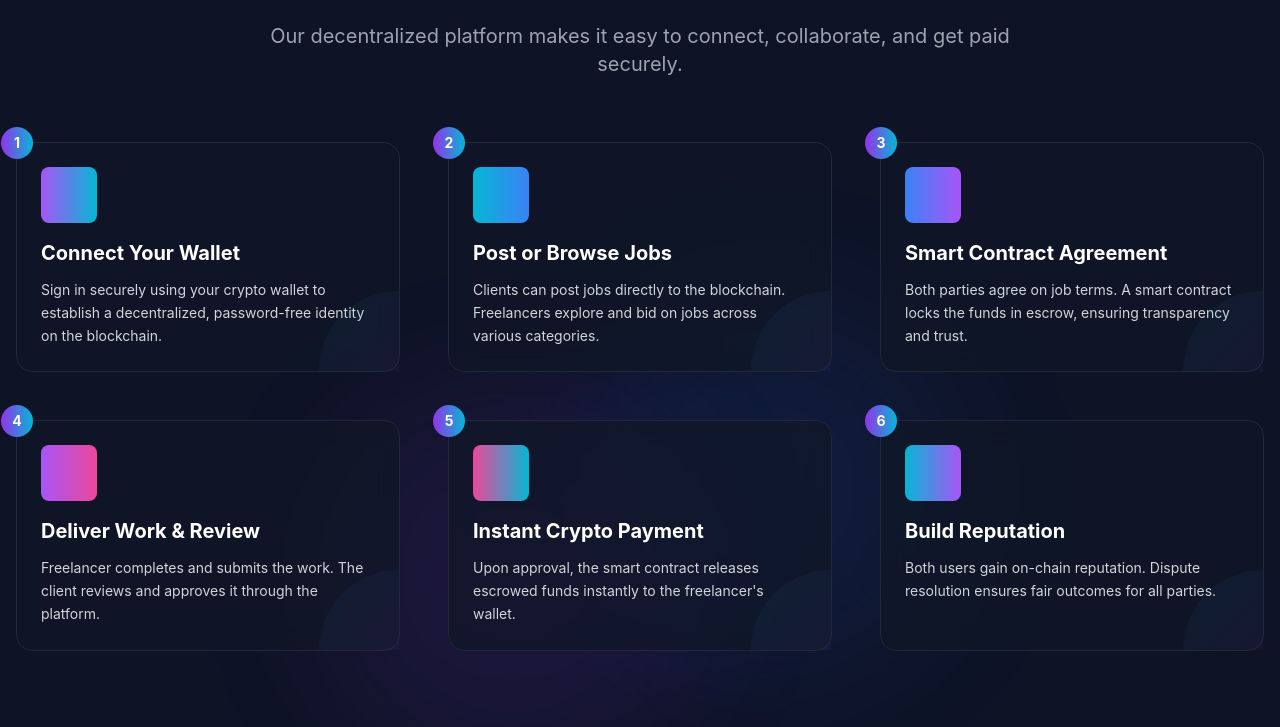
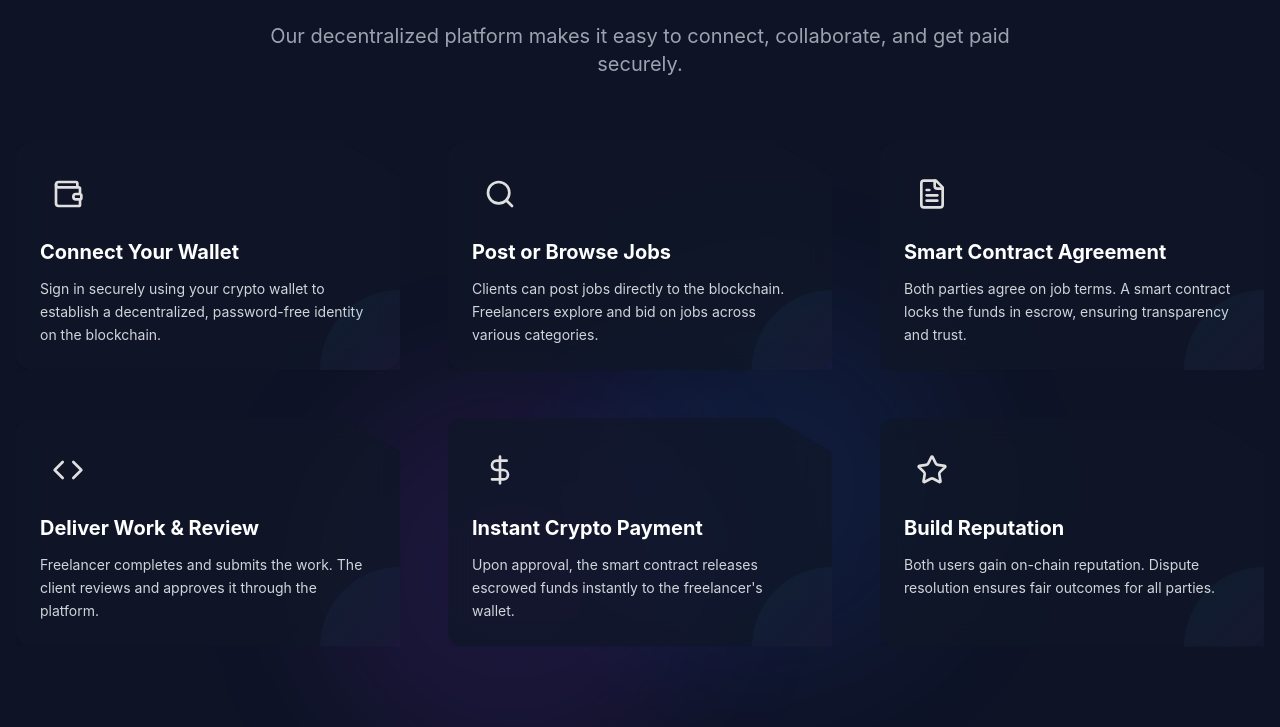
Before and after one commit to Sribabu-Mandraju/D_Freelance, a React (Vite) app in the folder frontend/: page / in a window 1280 px wide. Shown: the part 1012-1739 px from the top of the page. Built offline with nearby package versions, Linux system fonts and the light colour scheme.

Commit message:
responsive done

```diff
--- a/frontend/src/Components/Navbar.jsx
+++ b/frontend/src/Components/Navbar.jsx
@@ -407,8 +407,8 @@ const  Navbar = () => {
     <>
       {/* Main Navigation */}
       <nav className="fixed top-0 left-0 w-full z-50 bg-[#17171A] border-b border-gray-800">
-        <div className=" mx-auto px-4">
-          <div className="flex items-center h-16">
+        <div className="flex justify-between  px-4">
+          <div className="flex items-center justify-between h-16">
             {/* Logo */}
             <Link to="/" className="flex items-center gap-2 group">
               <div className="relative overflow-hidden rounded-full w-8 h-8 bg-gradient-to-br from-purple-600 to-cyan-500 flex items-center justify-center">
--- a/frontend/src/Components/main/ActiveFreelancers.jsx
+++ b/frontend/src/Components/main/ActiveFreelancers.jsx
@@ -267,19 +267,19 @@ export default ActiveFreelancers;
 function FreelancerCard({ freelancer, onClick }) {
   return (
     <div
-      className="relative backdrop-blur-md bg-gray-900/70 border border-gray-800 rounded-2xl p-6 h-full hover:border-purple-500/60 hover:shadow-xl hover:shadow-purple-500/10 transition-all duration-300 ease-in-out cursor-pointer group"
+      className="relative  backdrop-blur-md bg-gray-900/70 border border-gray-800 rounded-2xl p-6 h-full hover:border-purple-500/60 hover:shadow-xl hover:shadow-purple-500/10 transition-all duration-300 ease-in-out cursor-pointer group"
       onClick={onClick}
     >
-      <div className="absolute top-4 right-4">
+      <div className="absolute top-2 md:top-4 right-4 ">
         <span
-          className={`inline-flex items-center gap-1 text-xs font-medium px-2 py-1 rounded-full ${
+          className={`inline-flex items-center gap-1 text-xs font-medium px-2 py-1  rounded-full ${
             freelancer.status === "Available"
               ? "bg-green-500/10 text-green-400 border border-green-500/20"
               : "bg-red-500/10 text-red-400 border border-red-500/20"
           }`}
         >
           <div
-            className={`w-2 h-2 rounded-full ${
+            className={`w-2 h-2 rounded-full  ${
               freelancer.status === "Available" ? "bg-green-400 animate-pulse" : "bg-red-400"
             }`}
           />
@@ -287,7 +287,7 @@ function FreelancerCard({ freelancer, onClick }) {
         </span>
       </div>
 
-      <div className="flex items-start gap-4 mb-4">
+      <div className="flex items-start gap-4 mb-4 mt-3 md:mt-0">
         <div className="relative">
           <img
             src={freelancer.avatar || "/placeholder.svg"}
--- a/frontend/src/Components/main/HeroSection.jsx
+++ b/frontend/src/Components/main/HeroSection.jsx
@@ -52,7 +52,7 @@ const HeroSection = () => {
       {/* Grid overlay */}
       <div className="absolute  inset-0 bg-grid-pattern opacity-10"></div>
 
-      <div className="container mx-auto relative z-10 ">
+      <div className=" relative z-10">
         {/* Top stats bar */}
         <div className="bg-gray-800/60 backdrop-blur-md rounded-lg p-2 mb-4 mt-2  sm:mb-4 border border-gray-700/50 shadow-lg">
           <div className="flex flex-col sm:flex-row justify-between items-start sm:items-center text-xs sm:text-sm overflow-x-auto">
@@ -87,10 +87,10 @@ const HeroSection = () => {
         </div>
 
         {/* Hero content */}
-        <div className="flex w-full mx-auto flex-col lg:flex-row mt-[-70px] gap-8 sm:gap-12 items-center">
+        <div className="flex w-full mx-auto flex-col lg:flex-row md:mt-[-70px] gap-8 sm:gap-12 items-center">
           {/* Left side - Main content */}
           <div
-            className={`w-full lg:w-1/2 scale-[0.7]  transition-all duration-800 ${
+            className={`w-full lg:w-1/2 md:scale-[0.7]  transition-all duration-800 ${
               isVisible
                 ? "opacity-100 translate-y-0"
                 : "opacity-0 translate-y-30"
@@ -198,7 +198,7 @@ const HeroSection = () => {
 
           {/* Right side - Market preview */}
           <div
-            className={`w-full lg:w-1/2 scale-[0.7] transition-all duration-800 ${
+            className={`w-full lg:w-1/2 md:scale-[0.7] transition-all duration-800 ${
               isVisible
                 ? "opacity-100 translate-y-0"
                 : "opacity-0 translate-y-20"
--- a/frontend/src/Components/main/HowItWorks.jsx
+++ b/frontend/src/Components/main/HowItWorks.jsx
@@ -408,6 +408,7 @@
 
 import { useState, useEffect } from "react"
 import { Wallet, Search, FileText, Code, DollarSign, Star, Shield, Zap, Globe } from "lucide-react"
+import { FaDatabase } from "react-icons/fa";
 
  const HowItWorksSection = () => {
   const steps = [
@@ -485,7 +486,7 @@ import { Wallet, Search, FileText, Code, DollarSign, Star, Shield, Zap, Globe }
           ))}
         </div>
 
-        <div className="mt-20 bg-gray-900/50 backdrop-blur-sm border border-gray-800 rounded-xl p-8 md:p-12">
+        <div className="mt-20 bg-gray-900/50 backdrop-blur-sm sm:border sm:border-gray-800 rounded-xl md:p-12">
           <div className="grid grid-cols-1 md:grid-cols-2 gap-8 items-center">
             <div>
               <h3 className="text-3xl font-bold mb-4 bg-clip-text text-transparent bg-gradient-to-r from-purple-400 to-cyan-400">
@@ -533,15 +534,17 @@ function StepCard({ step, index }) {
     isVisible ? "opacity-100 translate-y-0 scale-100" : "opacity-0 translate-y-24 scale-95"
   } group`}
 >
-      <div className="relative bg-gray-900/70 backdrop-blur-md border border-gray-800 rounded-2xl p-6 h-full hover:border-purple-500/60 hover:shadow-xl hover:shadow-purple-500/10 transition-all duration-300 ease-in-out">
+  <div
+    className="relative bg-gray-900/70 backdrop-blur-md shadow-lg rounded-2xl p-6 h-full hover:border-purple-500/60 hover:shadow-xl hover:shadow-purple-500/10 transition-all duration-300 ease-in-out"
+    style={{
+      clipPath: "polygon(0 0, 85% 0, 100% 15%, 100% 100%, 0% 100%)"
+    }}
+  >
     {/* Step number */}
-        <div className="absolute -top-4 -left-4 w-8 h-8 bg-gradient-to-r from-purple-600 to-cyan-500 rounded-full flex items-center justify-center text-white font-bold text-sm">
-          {step.number}
-        </div>
 
     {/* Icon */}
-        <div className={`inline-flex p-3 rounded-lg bg-gradient-to-r ${step.color} bg-opacity-20 mb-4`}>
-          <div className={`bg-gradient-to-r ${step.color} bg-clip-text text-transparent`}>{step.icon}</div>
+    <div className={`inline-flex p-3 rounded-lg bg-opacity-20 mb-4`}>
+      <div className={``}>{step.icon}</div>
     </div>
 
     {/* Content */}
@@ -556,6 +559,7 @@ function StepCard({ step, index }) {
     <div className="absolute bottom-0 right-0 w-20 h-20 bg-gradient-to-tl from-purple-500/10 to-cyan-500/10 rounded-tl-full opacity-50 group-hover:opacity-80 transition-opacity duration-300" />
   </div>
 </div>
+
   )
 }
 
--- a/frontend/src/Components/main/PopularCategories.jsx
+++ b/frontend/src/Components/main/PopularCategories.jsx
@@ -18,7 +18,7 @@ const categories = [
     icon: <Code className="w-8 h-8" />,
     jobs: 1247,
     avgPrice: "$2,500",
-    color: "from-purple-500 to-cyan-500",
+    // color: "from-purple-500 to-cyan-500",
     description: "Full-stack development, React, Node.js, and more",
   },
   {
@@ -26,7 +26,7 @@ const categories = [
     icon: <Database className="w-8 h-8" />,
     jobs: 892,
     avgPrice: "$5,000",
-    color: "from-cyan-500 to-blue-500",
+    // color: "from-cyan-500 to-blue-500",
     description: "Solidity, Web3, DeFi, and blockchain solutions",
   },
   {
@@ -34,7 +34,7 @@ const categories = [
     icon: <Palette className="w-8 h-8" />,
     jobs: 1156,
     avgPrice: "$1,800",
-    color: "from-blue-500 to-purple-500",
+    // color: "from-blue-500 to-purple-500",
     description: "User interface design, prototyping, user research",
   },
   {
@@ -42,7 +42,7 @@ const categories = [
     icon: <PenTool className="w-8 h-8" />,
     jobs: 2341,
     avgPrice: "$500",
-    color: "from-purple-500 to-pink-500",
+    // color: "from-purple-500 to-pink-500",
     description: "Blog posts, technical writing, copywriting",
   },
   {
@@ -50,7 +50,7 @@ const categories = [
     icon: <Smartphone className="w-8 h-8" />,
     jobs: 743,
     avgPrice: "$3,200",
-    color: "from-pink-500 to-cyan-500",
+    // color: "from-pink-500 to-cyan-500",
     description: "iOS, Android, React Native, Flutter",
   },
   {
@@ -58,7 +58,7 @@ const categories = [
     icon: <Brain className="w-8 h-8" />,
     jobs: 456,
     avgPrice: "$4,500",
-    color: "from-cyan-500 to-purple-500",
+    // color: "from-cyan-500 to-purple-500",
     description: "Machine learning, data science, AI integration",
   },
   {
@@ -66,7 +66,7 @@ const categories = [
     icon: <Search className="w-8 h-8" />,
     jobs: 1834,
     avgPrice: "$800",
-    color: "from-purple-500 to-blue-500",
+    // color: "from-purple-500 to-blue-500",
     description: "Search optimization, social media, marketing",
   },
   {
@@ -74,7 +74,7 @@ const categories = [
     icon: <Video className="w-8 h-8" />,
     jobs: 567,
     avgPrice: "$1,200",
-    color: "from-blue-500 to-cyan-500",
+    // color: "from-blue-500 to-cyan-500",
     description: "Video production, motion graphics, animation",
   },
 ];
```
Lines whose indentation alone changed are shown as unchanged.
